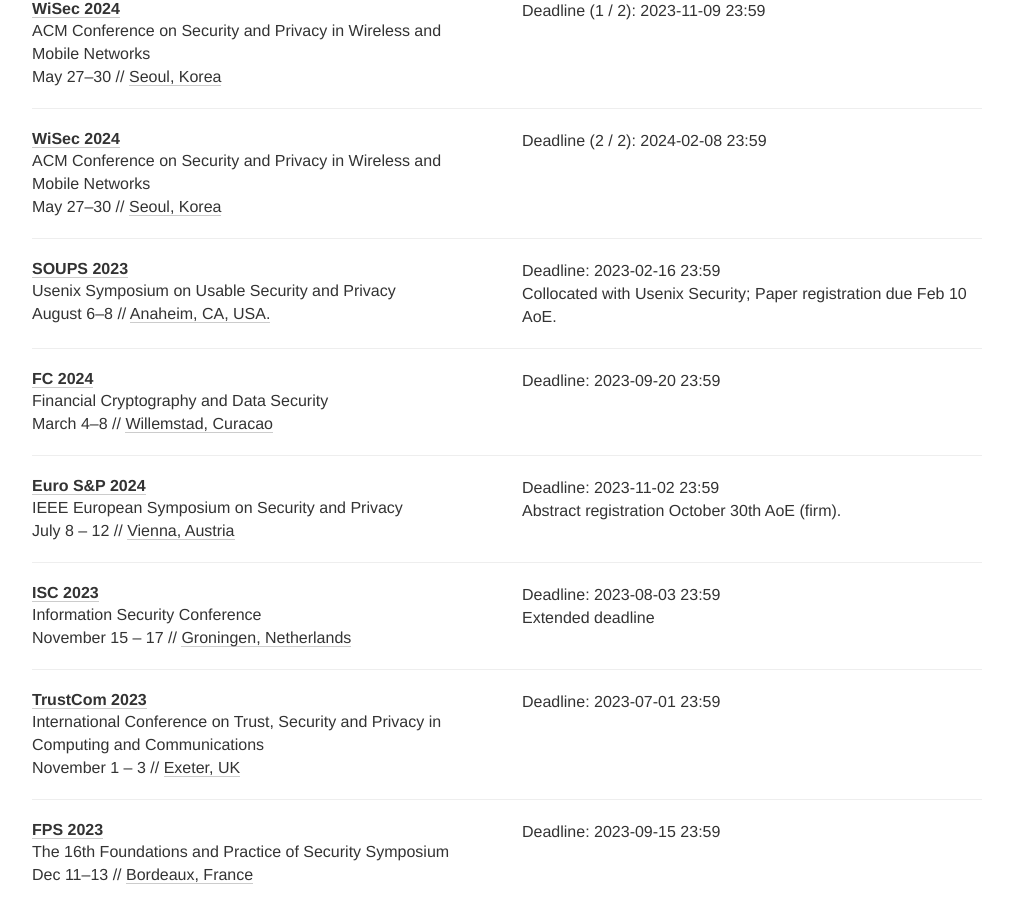
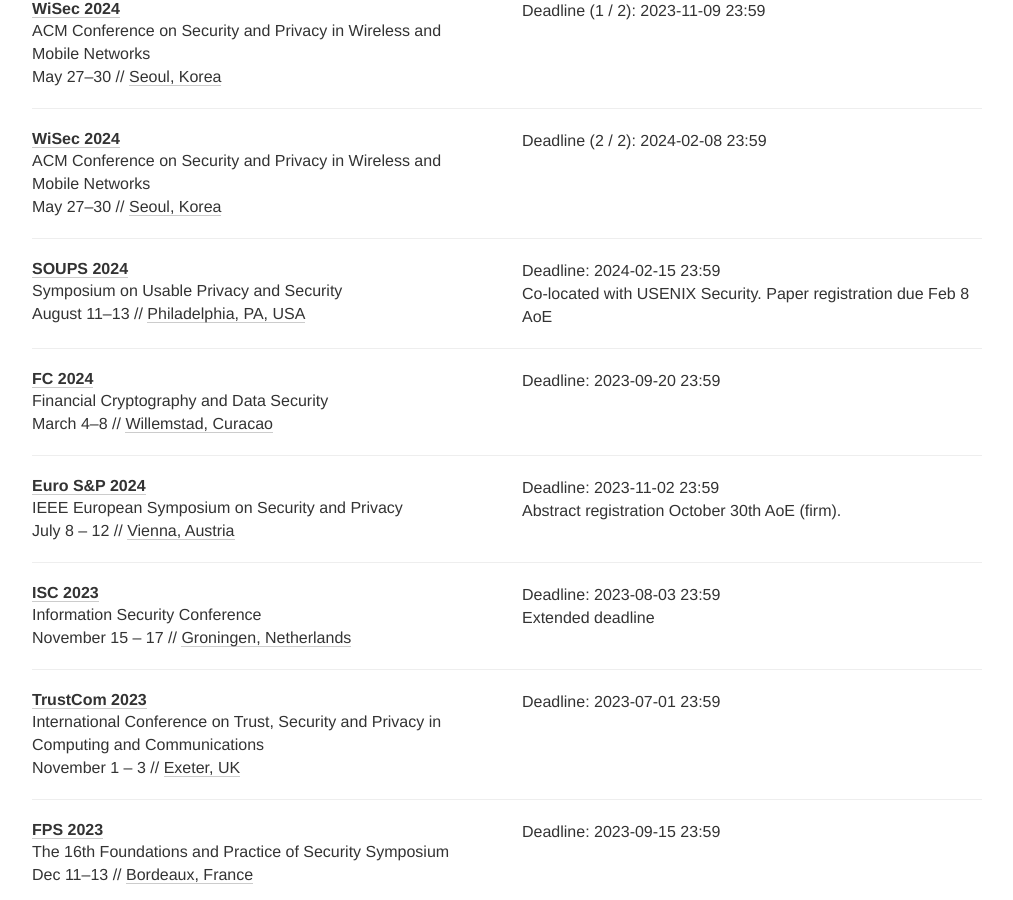
Before and after one commit to sec-deadlines/sec-deadlines.github.io, a Jekyll site: the page built from index.html, in a window 1280 px wide and 900 px high, scrolled down 2351 px. Shown: the whole window, without its empty margins (133-1146 px from the left). Built offline with Jekyll 4.4.1, drawn with Linux system fonts in a browser that asks for light colours; nearby versions of some CDN libraries; comment, search, counter and statistics services are not loaded.

Commit message:
Update SOUPS for 2024

```diff
--- a/_data/conferences.yml
+++ b/_data/conferences.yml
@@ -104,13 +104,13 @@
   tags: [SEC, PRIV, CONF]
 
 - name: SOUPS
-  description: Usenix Symposium on Usable Security and Privacy
-  year: 2023
-  link: https://www.usenix.org/conference/soups2023
-  deadline: ["2023-02-16 23:59"]
-  comment: Collocated with Usenix Security; Paper registration due Feb 10 AoE.
-  date: August 6–8
-  place: Anaheim, CA, USA.
+  description: Symposium on Usable Privacy and Security
+  year: 2024
+  link: https://www.usenix.org/conference/soups2024
+  deadline: ["2024-02-15 23:59"]
+  comment: Co-located with USENIX Security. Paper registration due Feb 8 AoE
+  date: August 11-13
+  place: Philadelphia, PA, USA
   tags: [SEC, PRIV, CONF]
 
 - name: FC
```
